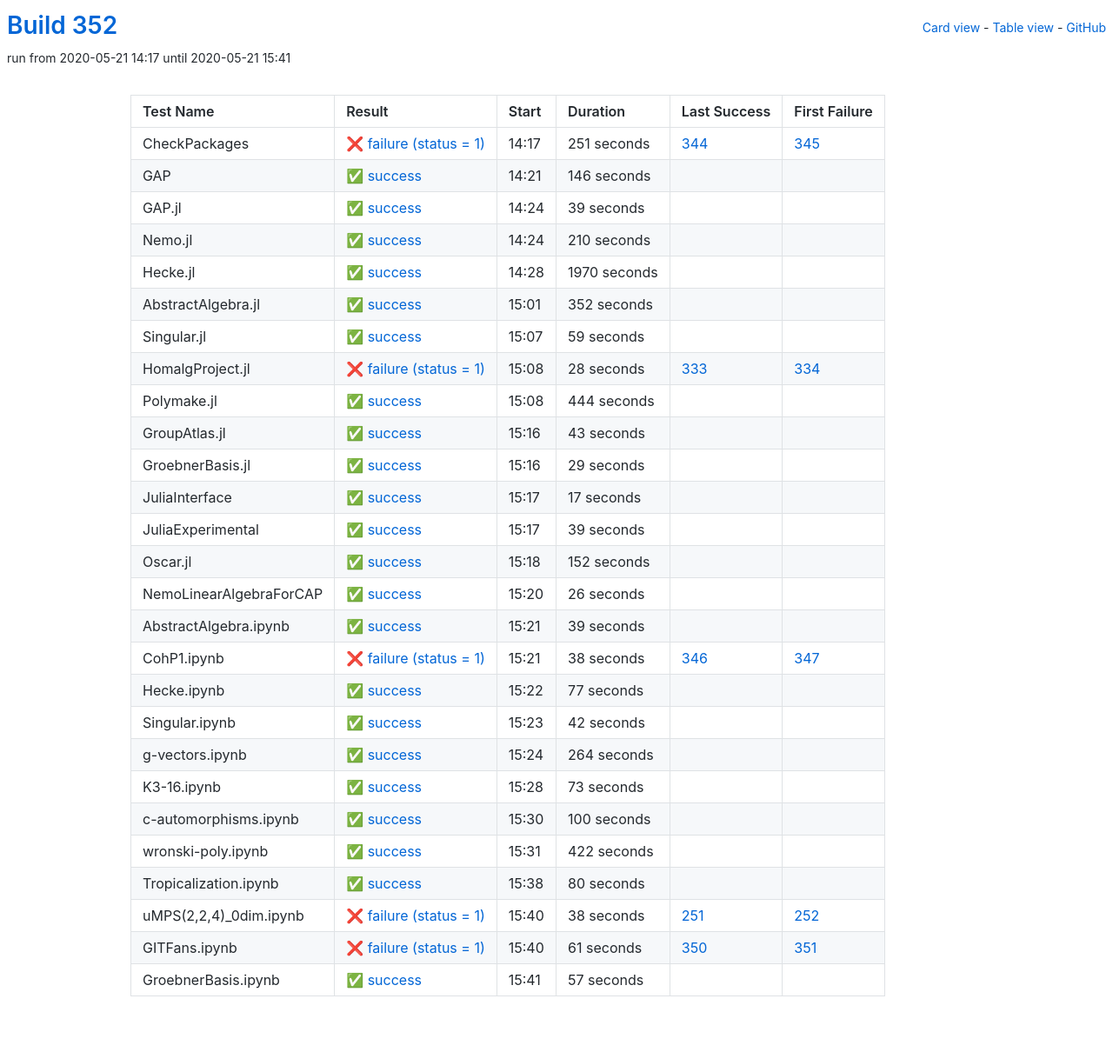
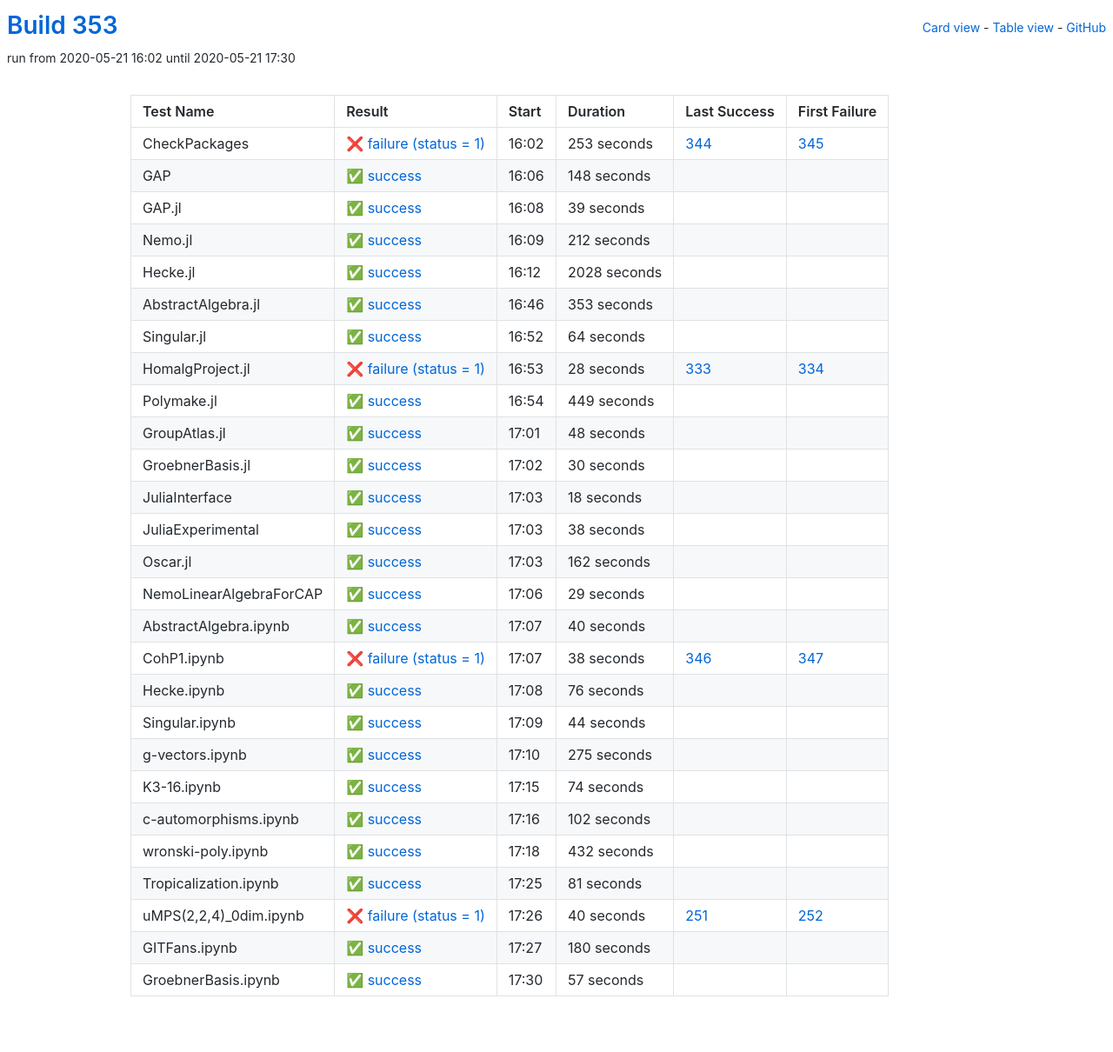
Before and after one commit to oscar-system/oscar-ci-status-1.4, a Jekyll site: the page built from table.html, in a window 1280 px wide. Shown: the whole page at 87% size. Built offline with Jekyll 4.4.1, drawn with Linux system fonts in a browser that asks for light colours.

Commit message:
Build 353

```diff
--- a/_data/ci.yml
+++ b/_data/ci.yml
@@ -1,29 +1,29 @@
-build: 352
-build_url: https://oscarci.mathematik.uni-kl.de/job/oscar-julia-1.4/352/
+build: 353
+build_url: https://oscarci.mathematik.uni-kl.de/job/oscar-julia-1.4/353/
 job: oscar-julia-1.4
 tests:
-- duration: 251
+- duration: 253
   exitcode: 1
   first_failure: 345
   first_failure_url: https://oscarci.mathematik.uni-kl.de/job/oscar-julia-1.4/345/
   id: checkpackages
   last_success: 344
   last_success_url: https://oscarci.mathematik.uni-kl.de/job/oscar-julia-1.4/344/
-  log: https://oscarci.mathematik.uni-kl.de/job/oscar-julia-1.4/352/artifact/logs/build-352/CheckPackages.log
+  log: https://oscarci.mathematik.uni-kl.de/job/oscar-julia-1.4/353/artifact/logs/build-353/CheckPackages.log
   name: CheckPackages
-  start: 2020-05-21 14:17
+  start: 2020-05-21 16:02
   status: failure
   success: false
-- duration: 146
+- duration: 148
   exitcode: 0
   first_failure: false
   first_failure_url: null
   id: gap
   last_success: false
   last_success_url: null
-  log: https://oscarci.mathematik.uni-kl.de/job/oscar-julia-1.4/352/artifact/logs/build-352/GAP.log
+  log: https://oscarci.mathematik.uni-kl.de/job/oscar-julia-1.4/353/artifact/logs/build-353/GAP.log
   name: GAP
-  start: 2020-05-21 14:21
+  start: 2020-05-21 16:06
   status: success
   success: true
 - duration: 39
@@ -33,57 +33,57 @@ tests:
   id: gap-jl
   last_success: false
   last_success_url: null
-  log: https://oscarci.mathematik.uni-kl.de/job/oscar-julia-1.4/352/artifact/logs/build-352/GAP.jl.log
+  log: https://oscarci.mathematik.uni-kl.de/job/oscar-julia-1.4/353/artifact/logs/build-353/GAP.jl.log
   name: GAP.jl
-  start: 2020-05-21 14:24
+  start: 2020-05-21 16:08
   status: success
   success: true
-- duration: 210
+- duration: 212
   exitcode: 0
   first_failure: false
   first_failure_url: null
   id: nemo-jl
   last_success: false
   last_success_url: null
-  log: https://oscarci.mathematik.uni-kl.de/job/oscar-julia-1.4/352/artifact/logs/build-352/Nemo.jl.log
+  log: https://oscarci.mathematik.uni-kl.de/job/oscar-julia-1.4/353/artifact/logs/build-353/Nemo.jl.log
   name: Nemo.jl
-  start: 2020-05-21 14:24
+  start: 2020-05-21 16:09
   status: success
   success: true
-- duration: 1970
+- duration: 2028
   exitcode: 0
   first_failure: false
   first_failure_url: null
   id: hecke-jl
   last_success: false
   last_success_url: null
-  log: https://oscarci.mathematik.uni-kl.de/job/oscar-julia-1.4/352/artifact/logs/build-352/Hecke.jl.log
+  log: https://oscarci.mathematik.uni-kl.de/job/oscar-julia-1.4/353/artifact/logs/build-353/Hecke.jl.log
   name: Hecke.jl
-  start: 2020-05-21 14:28
+  start: 2020-05-21 16:12
   status: success
   success: true
-- duration: 352
+- duration: 353
   exitcode: 0
   first_failure: false
   first_failure_url: null
   id: abstractalgebra-jl
   last_success: false
   last_success_url: null
-  log: https://oscarci.mathematik.uni-kl.de/job/oscar-julia-1.4/352/artifact/logs/build-352/AbstractAlgebra.jl.log
+  log: https://oscarci.mathematik.uni-kl.de/job/oscar-julia-1.4/353/artifact/logs/build-353/AbstractAlgebra.jl.log
   name: AbstractAlgebra.jl
-  start: 2020-05-21 15:01
+  start: 2020-05-21 16:46
   status: success
   success: true
-- duration: 59
+- duration: 64
   exitcode: 0
   first_failure: false
   first_failure_url: null
   id: singular-jl
   last_success: false
   last_success_url: null
-  log: https://oscarci.mathematik.uni-kl.de/job/oscar-julia-1.4/352/artifact/logs/build-352/Singular.jl.log
+  log: https://oscarci.mathematik.uni-kl.de/job/oscar-julia-1.4/353/artifact/logs/build-353/Singular.jl.log
   name: Singular.jl
-  start: 2020-05-21 15:07
+  start: 2020-05-21 16:52
   status: success
   success: true
 - duration: 28
@@ -93,105 +93,105 @@ tests:
   id: homalgproject-jl
   last_success: 333
   last_success_url: https://oscarci.mathematik.uni-kl.de/job/oscar-julia-1.4/333/
-  log: https://oscarci.mathematik.uni-kl.de/job/oscar-julia-1.4/352/artifact/logs/build-352/HomalgProject.jl.log
+  log: https://oscarci.mathematik.uni-kl.de/job/oscar-julia-1.4/353/artifact/logs/build-353/HomalgProject.jl.log
   name: HomalgProject.jl
-  start: 2020-05-21 15:08
+  start: 2020-05-21 16:53
   status: failure
   success: false
-- duration: 444
+- duration: 449
   exitcode: 0
   first_failure: false
   first_failure_url: null
   id: polymake-jl
   last_success: false
   last_success_url: null
-  log: https://oscarci.mathematik.uni-kl.de/job/oscar-julia-1.4/352/artifact/logs/build-352/Polymake.jl.log
+  log: https://oscarci.mathematik.uni-kl.de/job/oscar-julia-1.4/353/artifact/logs/build-353/Polymake.jl.log
   name: Polymake.jl
-  start: 2020-05-21 15:08
+  start: 2020-05-21 16:54
   status: success
   success: true
-- duration: 43
+- duration: 48
   exitcode: 0
   first_failure: false
   first_failure_url: null
   id: groupatlas-jl
   last_success: false
   last_success_url: null
-  log: https://oscarci.mathematik.uni-kl.de/job/oscar-julia-1.4/352/artifact/logs/build-352/GroupAtlas.jl.log
+  log: https://oscarci.mathematik.uni-kl.de/job/oscar-julia-1.4/353/artifact/logs/build-353/GroupAtlas.jl.log
   name: GroupAtlas.jl
-  start: 2020-05-21 15:16
+  start: 2020-05-21 17:01
+  status: success
+  success: true
+- duration: 30
+  exitcode: 0
+  first_failure: false
+  first_failure_url: null
+  id: groebnerbasis-jl
+  last_success: false
+  last_success_url: null
+  log: https://oscarci.mathematik.uni-kl.de/job/oscar-julia-1.4/353/artifact/logs/build-353/GroebnerBasis.jl.log
+  name: GroebnerBasis.jl
+  start: 2020-05-21 17:02
+  status: success
+  success: true
+- duration: 18
+  exitcode: 0
+  first_failure: false
+  first_failure_url: null
+  id: juliainterface
+  last_success: false
+  last_success_url: null
+  log: https://oscarci.mathematik.uni-kl.de/job/oscar-julia-1.4/353/artifact/logs/build-353/JuliaInterface.log
+  name: JuliaInterface
+  start: 2020-05-21 17:03
+  status: success
+  success: true
+- duration: 38
+  exitcode: 0
+  first_failure: false
+  first_failure_url: null
+  id: juliaexperimental
+  last_success: false
+  last_success_url: null
+  log: https://oscarci.mathematik.uni-kl.de/job/oscar-julia-1.4/353/artifact/logs/build-353/JuliaExperimental.log
+  name: JuliaExperimental
+  start: 2020-05-21 17:03
+  status: success
+  success: true
+- duration: 162
+  exitcode: 0
+  first_failure: false
+  first_failure_url: null
+  id: oscar-jl
+  last_success: false
+  last_success_url: null
+  log: https://oscarci.mathematik.uni-kl.de/job/oscar-julia-1.4/353/artifact/logs/build-353/Oscar.jl.log
+  name: Oscar.jl
+  start: 2020-05-21 17:03
   status: success
   success: true
 - duration: 29
   exitcode: 0
   first_failure: false
   first_failure_url: null
-  id: groebnerbasis-jl
-  last_success: false
-  last_success_url: null
-  log: https://oscarci.mathematik.uni-kl.de/job/oscar-julia-1.4/352/artifact/logs/build-352/GroebnerBasis.jl.log
-  name: GroebnerBasis.jl
-  start: 2020-05-21 15:16
-  status: success
-  success: true
-- duration: 17
-  exitcode: 0
-  first_failure: false
-  first_failure_url: null
-  id: juliainterface
-  last_success: false
-  last_success_url: null
-  log: https://oscarci.mathematik.uni-kl.de/job/oscar-julia-1.4/352/artifact/logs/build-352/JuliaInterface.log
-  name: JuliaInterface
-  start: 2020-05-21 15:17
-  status: success
-  success: true
-- duration: 39
-  exitcode: 0
-  first_failure: false
-  first_failure_url: null
-  id: juliaexperimental
-  last_success: false
-  last_success_url: null
-  log: https://oscarci.mathematik.uni-kl.de/job/oscar-julia-1.4/352/artifact/logs/build-352/JuliaExperimental.log
-  name: JuliaExperimental
-  start: 2020-05-21 15:17
-  status: success
-  success: true
-- duration: 152
-  exitcode: 0
-  first_failure: false
-  first_failure_url: null
-  id: oscar-jl
-  last_success: false
-  last_success_url: null
-  log: https://oscarci.mathematik.uni-kl.de/job/oscar-julia-1.4/352/artifact/logs/build-352/Oscar.jl.log
-  name: Oscar.jl
-  start: 2020-05-21 15:18
-  status: success
-  success: true
-- duration: 26
-  exitcode: 0
-  first_failure: false
-  first_failure_url: null
   id: nemolinearalgebraforcap
   last_success: false
   last_success_url: null
-  log: https://oscarci.mathematik.uni-kl.de/job/oscar-julia-1.4/352/artifact/logs/build-352/NemoLinearAlgebraForCAP.log
+  log: https://oscarci.mathematik.uni-kl.de/job/oscar-julia-1.4/353/artifact/logs/build-353/NemoLinearAlgebraForCAP.log
   name: NemoLinearAlgebraForCAP
-  start: 2020-05-21 15:20
+  start: 2020-05-21 17:06
   status: success
   success: true
-- duration: 39
+- duration: 40
   exitcode: 0
   first_failure: false
   first_failure_url: null
   id: abstractalgebra-ipynb
   last_success: false
   last_success_url: null
-  log: https://oscarci.mathematik.uni-kl.de/job/oscar-julia-1.4/352/artifact/logs/build-352/AbstractAlgebra.ipynb.log
+  log: https://oscarci.mathematik.uni-kl.de/job/oscar-julia-1.4/353/artifact/logs/build-353/AbstractAlgebra.ipynb.log
   name: AbstractAlgebra.ipynb
-  start: 2020-05-21 15:21
+  start: 2020-05-21 17:07
   status: success
   success: true
 - duration: 38
@@ -201,119 +201,119 @@ tests:
   id: cohp1-ipynb
   last_success: 346
   last_success_url: https://oscarci.mathematik.uni-kl.de/job/oscar-julia-1.4/346/
-  log: https://oscarci.mathematik.uni-kl.de/job/oscar-julia-1.4/352/artifact/logs/build-352/CohP1.ipynb.log
+  log: https://oscarci.mathematik.uni-kl.de/job/oscar-julia-1.4/353/artifact/logs/build-353/CohP1.ipynb.log
   name: CohP1.ipynb
-  start: 2020-05-21 15:21
+  start: 2020-05-21 17:07
   status: failure
   success: false
-- duration: 77
+- duration: 76
   exitcode: 0
   first_failure: false
   first_failure_url: null
   id: hecke-ipynb
   last_success: false
   last_success_url: null
-  log: https://oscarci.mathematik.uni-kl.de/job/oscar-julia-1.4/352/artifact/logs/build-352/Hecke.ipynb.log
+  log: https://oscarci.mathematik.uni-kl.de/job/oscar-julia-1.4/353/artifact/logs/build-353/Hecke.ipynb.log
   name: Hecke.ipynb
-  start: 2020-05-21 15:22
+  start: 2020-05-21 17:08
   status: success
   success: true
-- duration: 42
+- duration: 44
   exitcode: 0
   first_failure: false
   first_failure_url: null
   id: singular-ipynb
   last_success: false
   last_success_url: null
-  log: https://oscarci.mathematik.uni-kl.de/job/oscar-julia-1.4/352/artifact/logs/build-352/Singular.ipynb.log
+  log: https://oscarci.mathematik.uni-kl.de/job/oscar-julia-1.4/353/artifact/logs/build-353/Singular.ipynb.log
   name: Singular.ipynb
-  start: 2020-05-21 15:23
+  start: 2020-05-21 17:09
   status: success
   success: true
-- duration: 264
+- duration: 275
   exitcode: 0
   first_failure: false
   first_failure_url: null
   id: g-vectors-ipynb
   last_success: false
   last_success_url: null
-  log: https://oscarci.mathematik.uni-kl.de/job/oscar-julia-1.4/352/artifact/logs/build-352/g-vectors.ipynb.log
+  log: https://oscarci.mathematik.uni-kl.de/job/oscar-julia-1.4/353/artifact/logs/build-353/g-vectors.ipynb.log
   name: g-vectors.ipynb
-  start: 2020-05-21 15:24
+  start: 2020-05-21 17:10
   status: success
   success: true
-- duration: 73
+- duration: 74
   exitcode: 0
   first_failure: false
   first_failure_url: null
   id: k3-16-ipynb
   last_success: false
   last_success_url: null
-  log: https://oscarci.mathematik.uni-kl.de/job/oscar-julia-1.4/352/artifact/logs/build-352/K3-16.ipynb.log
+  log: https://oscarci.mathematik.uni-kl.de/job/oscar-julia-1.4/353/artifact/logs/build-353/K3-16.ipynb.log
   name: K3-16.ipynb
-  start: 2020-05-21 15:28
+  start: 2020-05-21 17:15
   status: success
   success: true
-- duration: 100
+- duration: 102
   exitcode: 0
   first_failure: false
   first_failure_url: null
   id: c-automorphisms-ipynb
   last_success: false
   last_success_url: null
-  log: https://oscarci.mathematik.uni-kl.de/job/oscar-julia-1.4/352/artifact/logs/build-352/c-automorphisms.ipynb.log
+  log: https://oscarci.mathematik.uni-kl.de/job/oscar-julia-1.4/353/artifact/logs/build-353/c-automorphisms.ipynb.log
   name: c-automorphisms.ipynb
-  start: 2020-05-21 15:30
+  start: 2020-05-21 17:16
   status: success
   success: true
-- duration: 422
+- duration: 432
   exitcode: 0
   first_failure: false
   first_failure_url: null
   id: wronski-poly-ipynb
   last_success: false
   last_success_url: null
-  log: https://oscarci.mathematik.uni-kl.de/job/oscar-julia-1.4/352/artifact/logs/build-352/wronski-poly.ipynb.log
+  log: https://oscarci.mathematik.uni-kl.de/job/oscar-julia-1.4/353/artifact/logs/build-353/wronski-poly.ipynb.log
   name: wronski-poly.ipynb
-  start: 2020-05-21 15:31
+  start: 2020-05-21 17:18
   status: success
   success: true
-- duration: 80
+- duration: 81
   exitcode: 0
   first_failure: false
   first_failure_url: null
   id: tropicalization-ipynb
   last_success: false
   last_success_url: null
-  log: https://oscarci.mathematik.uni-kl.de/job/oscar-julia-1.4/352/artifact/logs/build-352/Tropicalization.ipynb.log
+  log: https://oscarci.mathematik.uni-kl.de/job/oscar-julia-1.4/353/artifact/logs/build-353/Tropicalization.ipynb.log
   name: Tropicalization.ipynb
-  start: 2020-05-21 15:38
+  start: 2020-05-21 17:25
   status: success
   success: true
-- duration: 38
+- duration: 40
   exitcode: 1
   first_failure: 252
   first_failure_url: https://oscarci.mathematik.uni-kl.de/job/oscar-julia-1.4/252/
   id: umps-2-2-4-0dim-ipynb
   last_success: 251
   last_success_url: https://oscarci.mathematik.uni-kl.de/job/oscar-julia-1.4/251/
-  log: https://oscarci.mathematik.uni-kl.de/job/oscar-julia-1.4/352/artifact/logs/build-352/uMPS-2-2-4-_0dim.ipynb.log
+  log: https://oscarci.mathematik.uni-kl.de/job/oscar-julia-1.4/353/artifact/logs/build-353/uMPS-2-2-4-_0dim.ipynb.log
   name: uMPS(2,2,4)_0dim.ipynb
-  start: 2020-05-21 15:40
+  start: 2020-05-21 17:26
   status: failure
   success: false
-- duration: 61
-  exitcode: 1
-  first_failure: 351
-  first_failure_url: https://oscarci.mathematik.uni-kl.de/job/oscar-julia-1.4/351/
+- duration: 180
+  exitcode: 0
+  first_failure: false
+  first_failure_url: null
   id: gitfans-ipynb
-  last_success: 350
-  last_success_url: https://oscarci.mathematik.uni-kl.de/job/oscar-julia-1.4/350/
-  log: https://oscarci.mathematik.uni-kl.de/job/oscar-julia-1.4/352/artifact/logs/build-352/GITFans.ipynb.log
+  last_success: false
+  last_success_url: null
+  log: https://oscarci.mathematik.uni-kl.de/job/oscar-julia-1.4/353/artifact/logs/build-353/GITFans.ipynb.log
   name: GITFans.ipynb
-  start: 2020-05-21 15:40
-  status: failure
-  success: false
+  start: 2020-05-21 17:27
+  status: success
+  success: true
 - duration: 57
   exitcode: 0
   first_failure: false
@@ -321,8 +321,8 @@ tests:
   id: groebnerbasis-ipynb
   last_success: false
   last_success_url: null
-  log: https://oscarci.mathematik.uni-kl.de/job/oscar-julia-1.4/352/artifact/logs/build-352/GroebnerBasis.ipynb.log
+  log: https://oscarci.mathematik.uni-kl.de/job/oscar-julia-1.4/353/artifact/logs/build-353/GroebnerBasis.ipynb.log
   name: GroebnerBasis.ipynb
-  start: 2020-05-21 15:41
+  start: 2020-05-21 17:30
   status: success
   success: true
```
Also changed, not shown: README.md.
